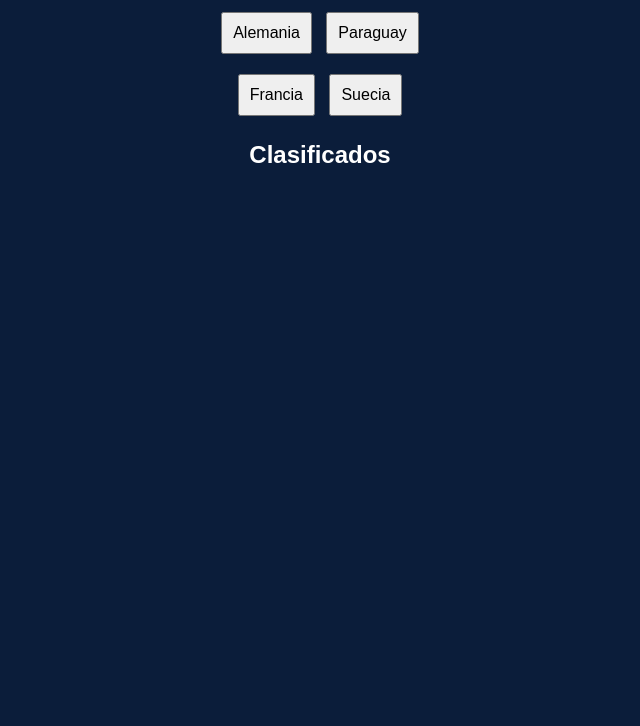
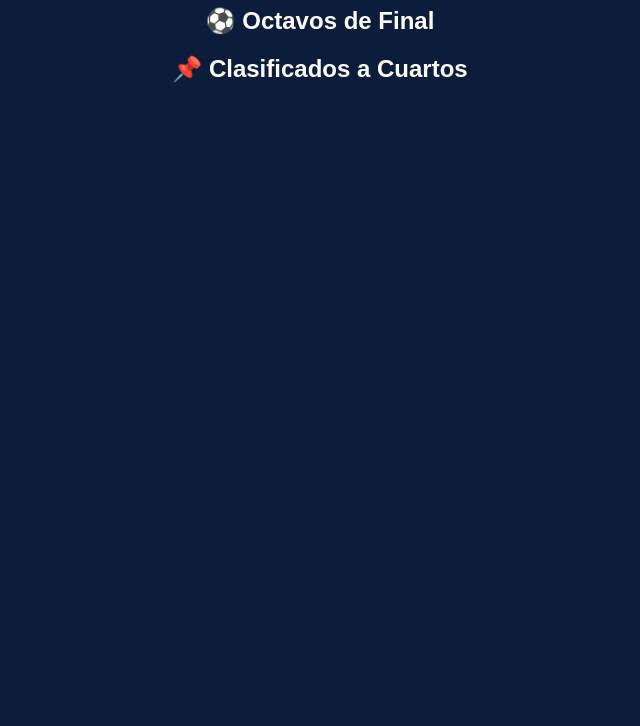
Before and after one commit to emma8396/sextaregional, a plain HTML site: page index.html in a window 1280 px wide. Shown: the part 74-800 px from the top of the page, without its empty margins (320-960 px from the left). Drawn offline with Linux system fonts and the light colour scheme.

Commit message:
Update index.html

```diff
--- a/index.html
+++ b/index.html
@@ -1,25 +1,20 @@
 <!DOCTYPE html>
 <html lang="es">
 <head>
-  <meta charset="UTF-8" />
+  <meta charset="UTF-8">
   <title>Prode Mundial</title>
   <link rel="stylesheet" href="style.css">
 </head>
 <body>
+
 <h1>🏆 PRODE MUNDIAL 2026</h1>
 
-<div class="match">
-  <button onclick="win(this,'Alemania')">Alemania</button>
-  <button onclick="win(this,'Paraguay')">Paraguay</button>
-</div>
+<h2>⚽ Octavos de Final</h2>
 
-<div class="match">
-  <button onclick="win(this,'Francia')">Francia</button>
-  <button onclick="win(this,'Suecia')">Suecia</button>
-</div>
+<div id="bracket"></div>
 
-<h2>Clasificados</h2>
-<div id="results"></div>
+<h2>📌 Clasificados a Cuartos</h2>
+<div id="next"></div>
 
 <script src="script.js"></script>
 </body>
```
